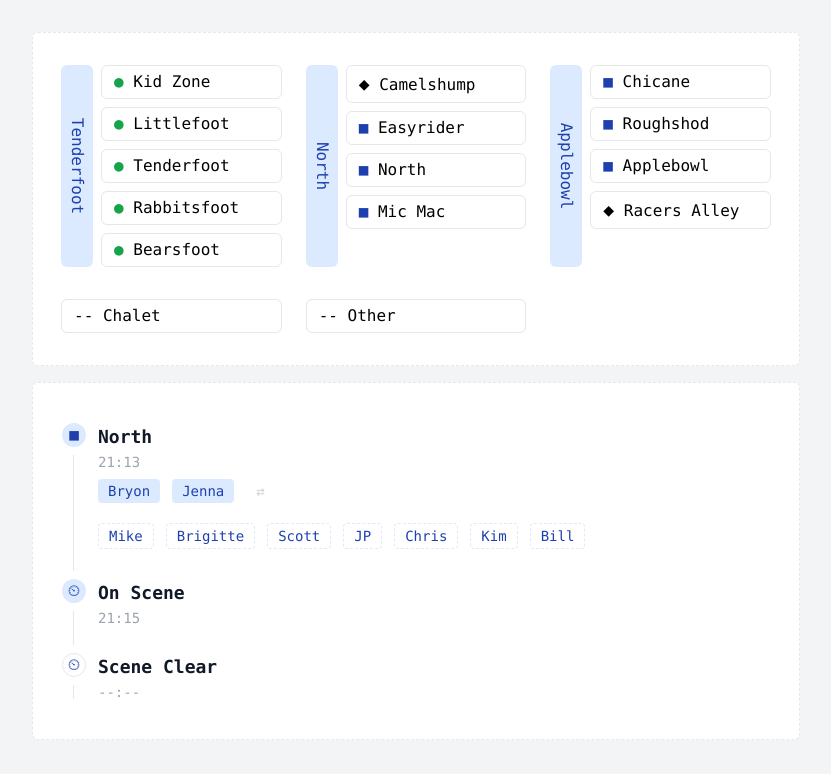
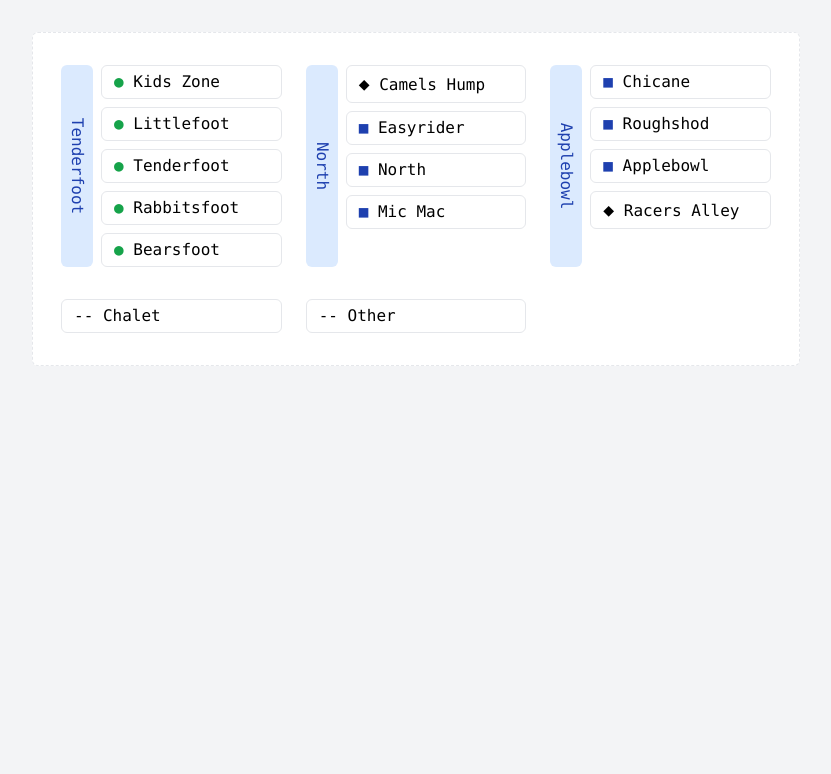
Before and after one commit to bryonhummel/code3, a React (Vite) app: page / in a window 1280 px wide. Shown: the top 774 px of the page, without its empty margins (224-1055 px from the left). Built offline with nearby package versions, Linux system fonts and the light colour scheme.

Commit message:
initial react state management

```diff
--- a/src/components/Code3.jsx
+++ b/src/components/Code3.jsx
@@ -1,4 +1,4 @@
-import React from 'react';
+import React, { useState } from 'react';
 
 // https://flowbite.com/docs/components/timeline/
 
@@ -11,71 +11,92 @@ function BlackDiamond() {
 function GreenCircle() {
     return ( <span className='text-green-600'>●</span>  );
 }
+function NoneRun() {
+    return ( <span className='text-black'>-</span>  );
+}
+
+
+function RunSymbol(props){
+    var symb = NoneRun()
+    if (props.difficulty === "green") {
+        symb = GreenCircle()
+    } else if (props.difficulty === "blue") {
+        symb = BlueSquare()
+    } else if (props.difficulty === "black") {
+        symb = BlackDiamond()
+    }
+    return symb
+}
 
 function RunButton(props){
 
     var symb = '--'
-    if (props.scale === "green") {
+    if (props.difficulty === "green") {
         symb = GreenCircle()
-    } else if (props.scale === "blue") {
+    } else if (props.difficulty === "blue") {
         symb = BlueSquare()
-    } else if (props.scale === "black") {
+    } else if (props.difficulty === "black") {
         symb = BlackDiamond()
+    }
+
+    function handleClick() {
+        props.onClick(props.name, props.difficulty)
     }
 
     return(
         <div className='py-1'>
-            <button className='border w-full text-left px-3 py-1 rounded-md'>{symb} {props.name}</button>
+            <button onClick={handleClick} className='border w-full text-left px-3 py-1 rounded-md'>{symb} {props.name}</button>
         </div>
     )
 }
 
 function TimelineToolbar(props) {
+
     return(
         <div className='p-7 border border-dashed rounded-md bg-white grid sm:grid-cols-2 md:grid-cols-3 gap-6'>
             <div className='flex'>
                 <div className='w-8 flex items-center justify-center bg-blue-100 text-blue-800 mr-2 my-1 rounded-md'>
                     <span className='rotate-90'>Tenderfoot</span>
                 </div>
-                <ul class="text-left flex-1 flex-col">
-                    <li><RunButton scale="green" name="Kid Zone"/></li>
-                    <li><RunButton scale="green" name="Littlefoot"/></li>
-                    <li><RunButton scale="green" name="Tenderfoot"/></li>
-                    <li><RunButton scale="green" name="Rabbitsfoot"/></li>
-                    <li><RunButton scale="green" name="Bearsfoot"/></li>
+                <ul className="text-left flex-1 flex-col">
+                    <li><RunButton onClick={props.handleRunClick} difficulty="green" name="Kids Zone"/></li>
+                    <li><RunButton onClick={props.handleRunClick} difficulty="green" name="Littlefoot"/></li>
+                    <li><RunButton onClick={props.handleRunClick} difficulty="green" name="Tenderfoot"/></li>
+                    <li><RunButton onClick={props.handleRunClick} difficulty="green" name="Rabbitsfoot"/></li>
+                    <li><RunButton onClick={props.handleRunClick} difficulty="green" name="Bearsfoot"/></li>
                 </ul>
             </div>
             <div className='flex'>
                 <div className='w-8 flex items-center justify-center bg-blue-100 text-blue-800 mr-2 my-1 rounded-md'>
                     <span className='rotate-90'>North</span>
                 </div>
-                <ul class="text-left flex-1 flex-col">
-                    <li><RunButton scale="black" name="Camelshump"/></li>
-                    <li><RunButton scale="blue" name="Easyrider"/></li>
-                    <li><RunButton scale="blue" name="North"/></li>
-                    <li><RunButton scale="blue" name="Mic Mac"/></li>
+                <ul className="text-left flex-1 flex-col">
+                    <li><RunButton onClick={props.handleRunClick} difficulty="black" name="Camels Hump"/></li>
+                    <li><RunButton onClick={props.handleRunClick} difficulty="blue" name="Easyrider"/></li>
+                    <li><RunButton onClick={props.handleRunClick} difficulty="blue" name="North"/></li>
+                    <li><RunButton onClick={props.handleRunClick} difficulty="blue" name="Mic Mac"/></li>
                 </ul>
             </div>
             <div className='flex'>
                 <div className='w-8 flex items-center justify-center bg-blue-100 text-blue-800 mr-2 my-1 rounded-md'>
                     <span className='rotate-90'>Applebowl</span>
                 </div>
-                <ul class="text-left flex-1 flex-col">
+                <ul className="text-left flex-1 flex-col">
 
-                    <li><RunButton scale="blue" name="Chicane"/></li>
-                    <li><RunButton scale="blue" name="Roughshod"/></li>
-                    <li><RunButton scale="blue" name="Applebowl"/></li>
-                    <li><RunButton scale="black" name="Racers Alley"/></li>
+                    <li><RunButton onClick={props.handleRunClick} difficulty="blue" name="Chicane"/></li>
+                    <li><RunButton onClick={props.handleRunClick} difficulty="blue" name="Roughshod"/></li>
+                    <li><RunButton onClick={props.handleRunClick} difficulty="blue" name="Applebowl"/></li>
+                    <li><RunButton onClick={props.handleRunClick} difficulty="black" name="Racers Alley"/></li>
                 </ul>
             </div>
             <div className=''>
-                <ul class="text-left">
-                    <li><RunButton scale="na" name="Chalet"/></li>
+                <ul className="text-left">
+                    <li><RunButton onClick={props.handleRunClick} difficulty="na" name="Chalet"/></li>
                 </ul>
             </div>
             <div className=''>
-                <ul class="text-left">
-                    <li><RunButton scale="na" name="Other"/></li>
+                <ul className="text-left">
+                    <li><RunButton onClick={props.handleRunClick} difficulty="na" name="Other"/></li>
                 </ul>
             </div>
         </div>
@@ -85,40 +106,40 @@ function TimelineToolbar(props) {
 function Timeline(props) {
     return(
     <div  className='border border-dashed mt-4 rounded-md bg-white'>
-    <ol class="m-10 relative border-s border-gray-200 dark:border-gray-700 text-left">
-    <li class="mb-7 ms-6">
-        <span class="absolute flex items-center justify-center w-6 h-6 bg-blue-100 rounded-full -start-3 ring-8 ring-white dark:ring-gray-900 dark:bg-blue-900">
-            <BlueSquare/>
+    <ol className="m-10 relative border-s border-gray-200 dark:border-gray-700 text-left">
+    <li className="mb-7 ms-6">
+        <span className="absolute flex items-center justify-center w-6 h-6 bg-blue-100 rounded-full -start-3 ring-8 ring-white dark:ring-gray-900 dark:bg-blue-900">
+            <RunSymbol difficulty={props.runInfo.difficulty}/>
         </span>
-        <h3 class="flex items-center mb-1 text-lg font-semibold text-gray-900 dark:text-white">North</h3>
-        <time class="block mb-2 text-sm font-normal leading-none text-gray-400 dark:text-gray-500">21:13</time>
+        <h3 className="flex items-center mb-1 text-lg font-semibold text-gray-900 dark:text-white">{props.runInfo.name}</h3>
+        <time className="block mb-2 text-sm font-normal leading-none text-gray-400 dark:text-gray-500">{props.runInfo.timestamp}</time>
         <div className="mb-4">
-        <div class="inline-flex bg-blue-100 text-blue-800 text-sm my-0.5 font-medium  px-2.5 py-0.5 rounded dark:bg-blue-900 dark:text-blue-300 me-3">Bryon</div>
-        <div class="inline-flex bg-blue-100 text-blue-800 text-sm my-0.5 font-medium px-2.5 py-0.5 rounded dark:bg-blue-900 dark:text-blue-300 me-3">Jenna</div>
-        <div class="inline-flex text-gray-300 text-sm my-0.5 font-medium px-2.5 py-0.5 rounded dark:bg-blue-900 dark:text-blue-300 me-3">⇄</div>
+        <div className="inline-flex bg-blue-100 text-blue-800 text-sm my-0.5 font-medium  px-2.5 py-0.5 rounded dark:bg-blue-900 dark:text-blue-300 me-3">Bryon</div>
+        <div className="inline-flex bg-blue-100 text-blue-800 text-sm my-0.5 font-medium px-2.5 py-0.5 rounded dark:bg-blue-900 dark:text-blue-300 me-3">Jenna</div>
+        <div className="inline-flex text-gray-300 text-sm my-0.5 font-medium px-2.5 py-0.5 rounded dark:bg-blue-900 dark:text-blue-300 me-3">⇄</div>
         </div>
-        <div class="inline-flex bg-white border border-dashed my-0.5 border-blue-100 text-blue-800 text-sm font-medium me-3 px-2.5 py-0.5 rounded dark:bg-blue-900 dark:text-blue-300">Mike</div>
-        <div class="inline-flex bg-white border border-dashed my-0.5 border-blue-100 text-blue-800 text-sm font-medium me-3 px-2.5 py-0.5 rounded dark:bg-blue-900 dark:text-blue-300">Brigitte</div>
-        <div class="inline-flex bg-white border border-dashed my-0.5 border-blue-100 text-blue-800 text-sm font-medium me-3 px-2.5 py-0.5 rounded dark:bg-blue-900 dark:text-blue-300">Scott</div>
-        <div class="inline-flex bg-white border border-dashed my-0.5 border-blue-100 text-blue-800 text-sm font-medium me-3 px-2.5 py-0.5 rounded dark:bg-blue-900 dark:text-blue-300">JP</div>
-        <div class="inline-flex bg-white border border-dashed my-0.5 border-blue-100 text-blue-800 text-sm font-medium me-3 px-2.5 py-0.5 rounded dark:bg-blue-900 dark:text-blue-300">Chris</div>
-        <div class="inline-flex bg-white border border-dashed my-0.5 border-blue-100 text-blue-800 text-sm font-medium me-3 px-2.5 py-0.5 rounded dark:bg-blue-900 dark:text-blue-300">Kim</div>
-        <div class="inline-flex bg-white border border-dashed my-0.5 border-blue-100 text-blue-800 text-sm font-medium me-3 px-2.5 py-0.5 rounded dark:bg-blue-900 dark:text-blue-300">Bill</div>
+        <div className="inline-flex bg-white border border-dashed my-0.5 border-blue-100 text-blue-800 text-sm font-medium me-3 px-2.5 py-0.5 rounded dark:bg-blue-900 dark:text-blue-300">Mike</div>
+        <div className="inline-flex bg-white border border-dashed my-0.5 border-blue-100 text-blue-800 text-sm font-medium me-3 px-2.5 py-0.5 rounded dark:bg-blue-900 dark:text-blue-300">Brigitte</div>
+        <div className="inline-flex bg-white border border-dashed my-0.5 border-blue-100 text-blue-800 text-sm font-medium me-3 px-2.5 py-0.5 rounded dark:bg-blue-900 dark:text-blue-300">Scott</div>
+        <div className="inline-flex bg-white border border-dashed my-0.5 border-blue-100 text-blue-800 text-sm font-medium me-3 px-2.5 py-0.5 rounded dark:bg-blue-900 dark:text-blue-300">JP</div>
+        <div className="inline-flex bg-white border border-dashed my-0.5 border-blue-100 text-blue-800 text-sm font-medium me-3 px-2.5 py-0.5 rounded dark:bg-blue-900 dark:text-blue-300">Chris</div>
+        <div className="inline-flex bg-white border border-dashed my-0.5 border-blue-100 text-blue-800 text-sm font-medium me-3 px-2.5 py-0.5 rounded dark:bg-blue-900 dark:text-blue-300">Kim</div>
+        <div className="inline-flex bg-white border border-dashed my-0.5 border-blue-100 text-blue-800 text-sm font-medium me-3 px-2.5 py-0.5 rounded dark:bg-blue-900 dark:text-blue-300">Bill</div>
     </li>
-    <li class="mb-7 ms-6">
-        <span class="absolute flex items-center justify-center w-6 h-6 bg-blue-100 rounded-full -start-3 ring-8 ring-white dark:ring-gray-900 dark:bg-blue-900">
+    <li className="mb-7 ms-6">
+        <span className="absolute flex items-center justify-center w-6 h-6 bg-blue-100 rounded-full -start-3 ring-8 ring-white dark:ring-gray-900 dark:bg-blue-900">
         <span className='text-blue-800'>⏲</span>
         </span>
-        <h4 class="flex items-center mb-1 text-lg font-semibold text-gray-900 dark:text-white">On Scene</h4>
-        <time class="block mb-2 text-sm font-normal leading-none text-gray-400 dark:text-gray-500">21:15</time>
+        <h4 className="flex items-center mb-1 text-lg font-semibold text-gray-900 dark:text-white">On Scene</h4>
+        <time className="block mb-2 text-sm font-normal leading-none text-gray-400 dark:text-gray-500">21:15</time>
     </li>
 
-    <li class="mb-7 ms-6">
-        <span class="absolute flex items-center justify-center w-6 h-6 bg-white border rounded-full -start-3 ring-8 ring-white dark:ring-gray-900 dark:bg-blue-900">
+    <li className="mb-7 ms-6">
+        <span className="absolute flex items-center justify-center w-6 h-6 bg-white border rounded-full -start-3 ring-8 ring-white dark:ring-gray-900 dark:bg-blue-900">
         <span className='text-blue-800'>⏲</span>
         </span>
-        <h3 class="flex items-center mb-1 text-lg font-semibold text-gray-900 dark:text-white">Scene Clear</h3>
-        <time class="block mb-2 text-sm font-normal leading-none text-gray-400 dark:text-gray-500">--:--</time>
+        <h3 className="flex items-center mb-1 text-lg font-semibold text-gray-900 dark:text-white">Scene Clear</h3>
+        <time className="block mb-2 text-sm font-normal leading-none text-gray-400 dark:text-gray-500">--:--</time>
 
     </li>
     </ol>
@@ -128,10 +149,19 @@ function Timeline(props) {
 
 
 function Code3() {
+    const [run, setRun] = useState(null);
+
+    function handleRunClick(name, difficulty) {
+        var ts = new Date()
+        ts = `${ts.getHours()}:${ts.getMinutes()}`
+        setRun({name: name, difficulty: difficulty, timestamp: ts})
+    }
+
+    console.log(run)
     return (
         <div>
-            <TimelineToolbar/>
-            <Timeline/>
+            { run == null && <TimelineToolbar handleRunClick={handleRunClick}/> }
+            { run !== null && <Timeline runInfo={run} /> }
         </div>
      );
 }
```
